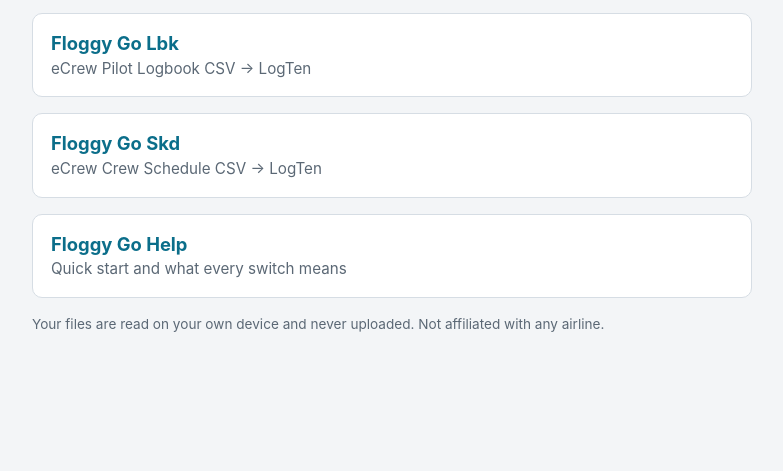
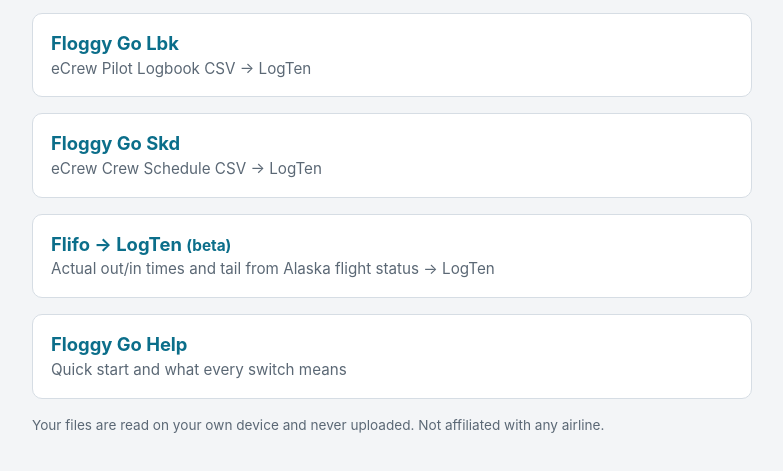
Before and after one commit to qxav8r/qxav8r.github.io, a plain HTML site: page index.html in a window 1280 px wide. Shown: the part 177-648 px from the top of the page, without its empty margins (248-1031 px from the left). Drawn offline with Linux system fonts and the light colour scheme.

Commit message:
Add files via upload

```diff
--- a/index.html
+++ b/index.html
@@ -37,6 +37,10 @@ footer { color:var(--muted); font-size:.85rem; }
     <strong>Floggy Go Skd</strong>
     <span>eCrew Crew Schedule CSV → LogTen</span>
   </a>
+  <a class="tool" href="flifo-test/">
+    <strong>Flifo → LogTen <small>(beta)</small></strong>
+    <span>Actual out/in times and tail from Alaska flight status → LogTen</span>
+  </a>
   <a class="tool" href="help/">
     <strong>Floggy Go Help</strong>
     <span>Quick start and what every switch means</span>
```
